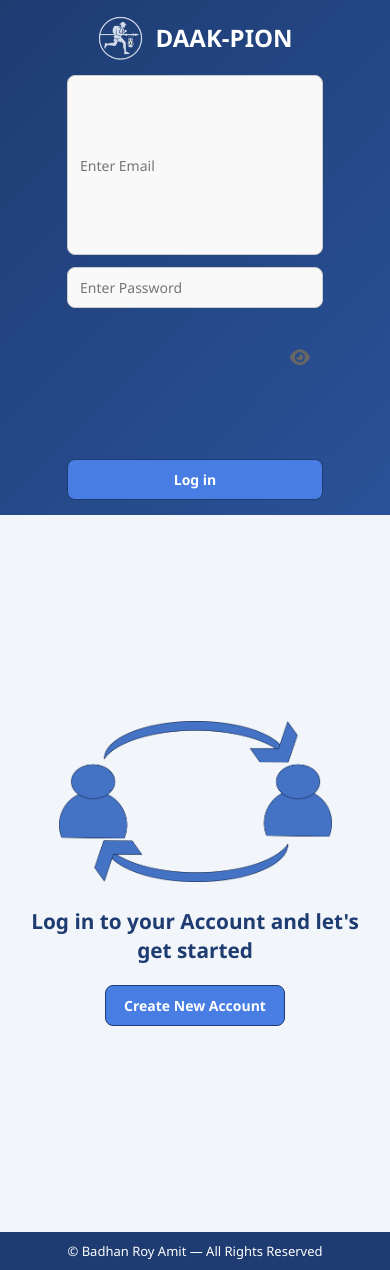
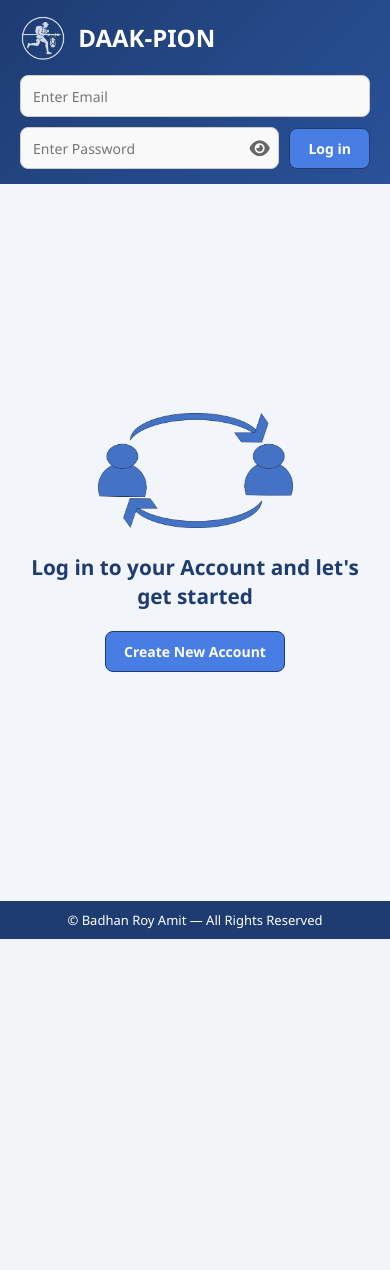
Before and after one commit to badhanamitroy/Daak-Pion-Chat-App, a PHP site: page / in a window 390 px wide. After the commit the page ends 939 px from the top, so only its background shows below. Run offline with PHP 8.4, Linux system fonts and the light colour scheme; some libraries are stand-ins or nearby versions.

Commit message:
Add files via upload

```diff
--- a/frontpage.css
+++ b/frontpage.css
@@ -37,6 +37,7 @@ header .left h1 {
   white-space: nowrap;
 }
 
+
 /* Right: Login Form */
 header .right form {
   display: flex;
@@ -48,13 +49,15 @@ header .right form {
   max-width: 600px;
 }
 
+/* Inputs container */
 #email,
 .password-field {
   flex: 1 1 180px;
   position: relative;
 }
 
-/* Inputs */
+
+/* Inputs (email & password) */
 header input[type='email'],
 .password-field input[type='password'],
 .password-field input[type='text'] {
@@ -64,6 +67,9 @@ header input[type='email'],
   border-radius: 8px;
   background-color: #f9f9f9;
   font-size: 14px;
+  line-height: 1.4;
+  height: 42px;             /* Fix consistent height */
+  box-sizing: border-box;   /* Ensure padding included in height */
   transition: border-color 0.2s, background-color 0.2s;
 }
 
@@ -74,7 +80,7 @@ header input:focus,
   outline: none;
 }
 
-/* Eye Icon */
+/* Eye Icon - fix vertical center inside password field */
 .password-field i {
   position: absolute;
   right: 12px;
@@ -85,11 +91,16 @@ header input:focus,
   font-size: 18px;
   user-select: none;
   transition: color 0.2s;
+  line-height: 1;           /* Prevent extra height */
+  height: 18px;             /* Fix icon height */
+  width: 18px;              /* Fix icon width */
 }
+
 
 .password-field i:hover {
   color: #1e3c72;
 }
+
 
 /* Buttons */
 #login-btn,
@@ -145,50 +156,21 @@ footer {
 }
 
 /* === Responsive Design === */
-
-/* Medium devices */
 @media (max-width: 768px) {
-  header {
-    flex-direction: column;
-    align-items: center;
-    text-align: center;
-    gap: 15px;
-  }
-
-  header .left {
-    justify-content: center;
-  }
-
     section img {
         width: 50vw;
         height: auto;
     }
-
-  header .right form {
-    justify-content: center;
-    max-width: 100%;
-    width: 100%;
+}
+@media (max-width: 480px) {
+    section img {
+        width: 50vw;
+        height: auto;
     }
 }
-
-/* Small devices */
-@media (max-width: 480px) {
-  header .right form {
-    flex-direction: column;
-    gap: 12px;
-    align-items: stretch;
-    width: 100%;
-    max-width: 100%;
-  }
-
+@media (max-width: 380px) {
     section img {
-  width: 70vw;
+        width: 50vw;
         height: auto;
     }
-
-  #email,
-  .password-field,
-  #login-btn {
-    width: 100%;
 }
-}
```
Lines whose indentation alone changed are shown as unchanged.
